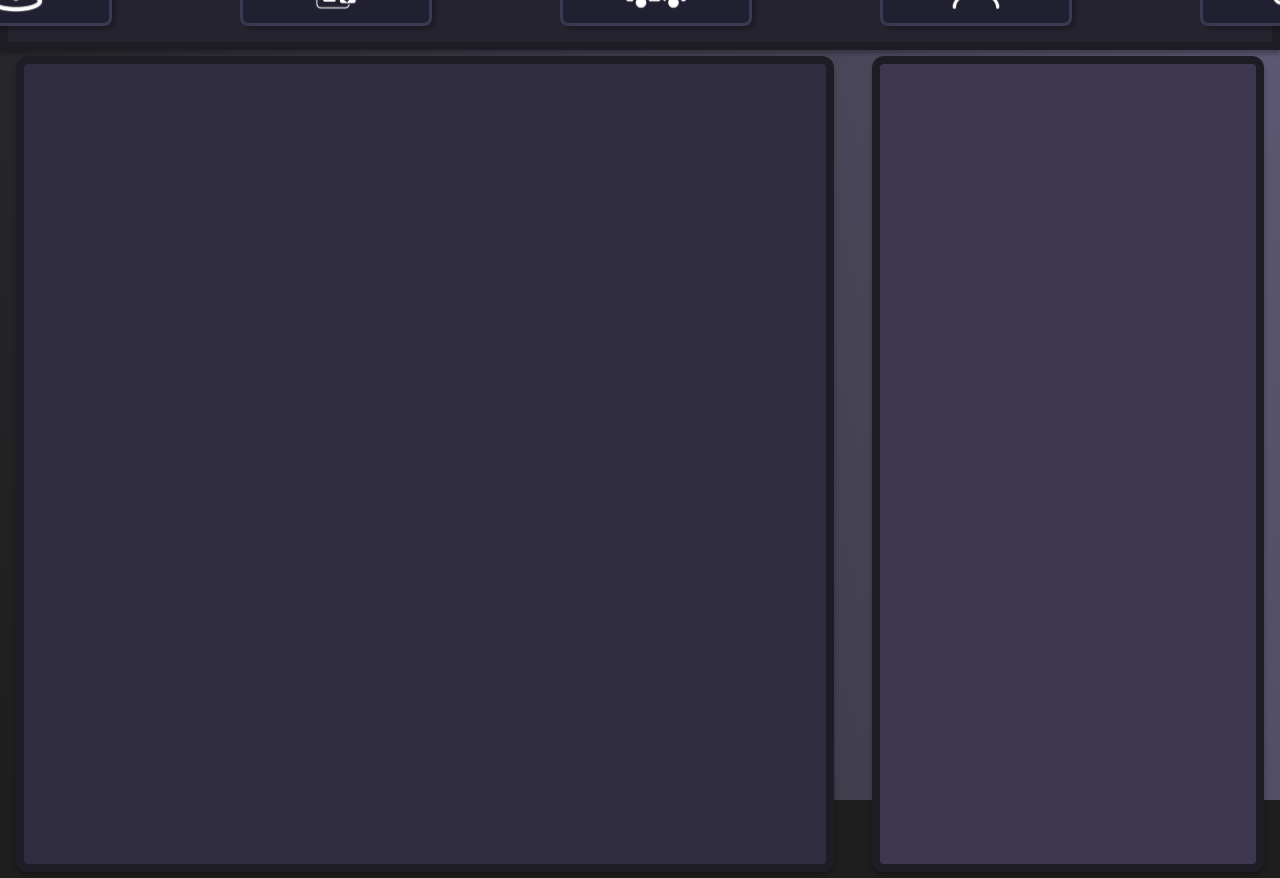
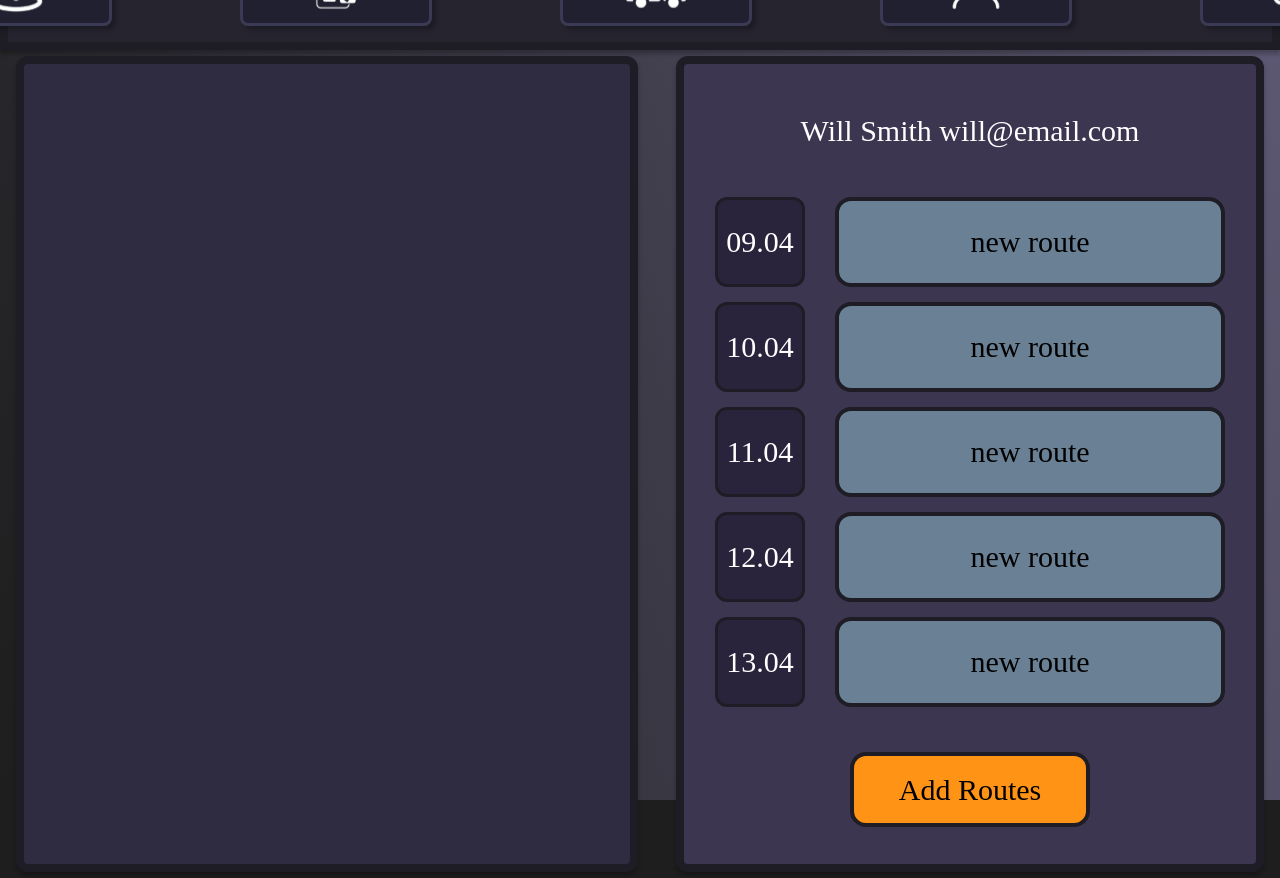
Before and after one commit to pawel00wypych/RouteMasterz, a React (Create React App) app in the folder frontend/: page /logistician/trucks in a window 1280 px wide. Shown: the top 878 px of the page. Built offline with nearby package versions, Linux system fonts and the light colour scheme.

Commit message:
logistician trucks static view v.2

```diff
--- a/frontend/src/components/Containers/ButtonContainer/ButtonContainer.tsx
+++ b/frontend/src/components/Containers/ButtonContainer/ButtonContainer.tsx
@@ -17,7 +17,7 @@ export default class ButtonContainer extends Component<ButtonContainerProps> {
     };
     render() {
         return (
-            <div className={style.buttonContainer}
+            <div className={[style.buttonContainer, this.props.className].join(' ')}
                  style={{ width: this.props.width, height: this.props.height }}>
                 {this.props.children}
             </div>
--- /dev/null
+++ b/frontend/src/components/Containers/DayContainer/DayContainer.module.css
@@ -0,0 +1,38 @@
+.setDayContainer {
+    display: flex;
+    flex-direction: row;
+    box-sizing: border-box;
+}
+
+.day{
+    display: flex;
+    justify-content: center;
+    align-items: center;
+    width: 3em;
+    height: 3em;
+    box-sizing: border-box;
+
+    background: #29243C;
+    border: 3px solid #1E1D26;
+    border-radius: 12px;
+    font-size: 30px;
+    color: white;
+    margin: 0.5em 0.5em 0;
+}
+
+.route {
+    display: flex;
+    justify-content: center;
+    align-items: center;
+    width: 13em;
+    height: 3em;
+
+    box-sizing: border-box;
+
+    background: #6A8095;
+    border: 4px solid #1E1D26;
+    border-radius: 16px;
+    font-size: 30px;
+    margin: 0.5em 0.5em 0;
+
+}
--- /dev/null
+++ b/frontend/src/components/Containers/DayContainer/DayContainer.tsx
@@ -0,0 +1,35 @@
+import {Component, HTMLAttributes} from 'react';
+
+// @ts-ignore
+import style from './DayContainer.module.css'
+import CustomContainer from "../CustomContainer/CustomContainer";
+
+export interface DayContainerProps extends HTMLAttributes<HTMLDivElement> {
+    shadows?: boolean,
+    text?: string,
+    day?: string,
+    width?: string,
+    height?: string,
+    className?: string;
+}
+
+class DayContainer extends Component<DayContainerProps> {
+
+    private static defaultProps: DayContainerProps = {
+        shadows: true,
+    };
+    render() {
+        return (
+            <CustomContainer className={style.setDayContainer}>
+                <CustomContainer className={style.day}>
+                    {this.props.day}
+                </CustomContainer>
+                <CustomContainer className={style.route}>
+                    {this.props.text}
+                </CustomContainer>
+            </CustomContainer>
+        );
+    }
+}
+
+export default DayContainer;
--- a/frontend/src/views/Logistician/Trucks/LogisticianTrucks.module.css
+++ b/frontend/src/views/Logistician/Trucks/LogisticianTrucks.module.css
@@ -18,11 +18,9 @@
 
 .setRoutes {
     display: flex;
-    flex-direction: row;
+    flex-direction: column;
     box-sizing: border-box;
-
-    align-content: center;
-    justify-content: center;
+    align-items: center;
 
     background: #3C3651;
     border: 8px solid #1E1D26;
@@ -33,4 +31,34 @@
     height: 51em;
     margin-right: 1em;
     margin-left: 2em;
+    padding: 1em;
 }
+
+#employee {
+    display: flex;
+
+    align-items: center;
+    justify-content: center;
+    width: 16.5em;
+    height: 3em;
+    margin-bottom: 0.2em;
+    margin-top: 0.2em;
+    font-size: 30px;
+    color: white;
+}
+
+.button {
+    display: flex;
+    box-sizing: border-box;
+
+    align-items: center;
+    justify-content: center;
+
+    background: #FF9315;
+    border: 4px solid #1E1D26;
+    border-radius: 16px;
+
+    width: 8em;
+    height: 2.5em;
+    font-size: 30px;
+}
--- a/frontend/src/views/Logistician/Trucks/LogisticianTrucks.tsx
+++ b/frontend/src/views/Logistician/Trucks/LogisticianTrucks.tsx
@@ -15,6 +15,8 @@ import inputStyle from "../../../components/FormInput/FormInput.module.css";
 import Button from "../../../components/Buttons/FormButton";
 // @ts-ignore
 import buttonStyle from "../../../components/Buttons/FormButton.module.css";
+import DayContainer from "../../../components/Containers/DayContainer/DayContainer";
+import ButtonContainer from "../../../components/Containers/ButtonContainer/ButtonContainer";
 
 function LogisticianTrucks() {
 
@@ -24,13 +26,18 @@ function LogisticianTrucks() {
                 <TopBar/>
                 <MidContainer>
                     <CustomContainer className={style.user}>
-                        <CustomContainer className={style.leftContainer}>
-                        </CustomContainer>
-                        <CustomContainer className={style.rightContainer}>
-                        </CustomContainer>
+
                     </CustomContainer>
                     <CustomContainer className={style.setRoutes}>
-
+                        <div id={style.employee}>
+                            Will Smith  will@email.com
+                        </div>
+                        <DayContainer day={"09.04"} text={"new route"}/>
+                        <DayContainer day={"10.04"} text={"new route"}/>
+                        <DayContainer day={"11.04"} text={"new route"}/>
+                        <DayContainer day={"12.04"} text={"new route"}/>
+                        <DayContainer day={"13.04"} text={"new route"}/>
+                        <ButtonContainer className={style.button}>Add Routes</ButtonContainer>
                     </CustomContainer>
                 </MidContainer>
 
```
Also changed, not shown: 2 other files (tests, documents, lock files or other folders).
